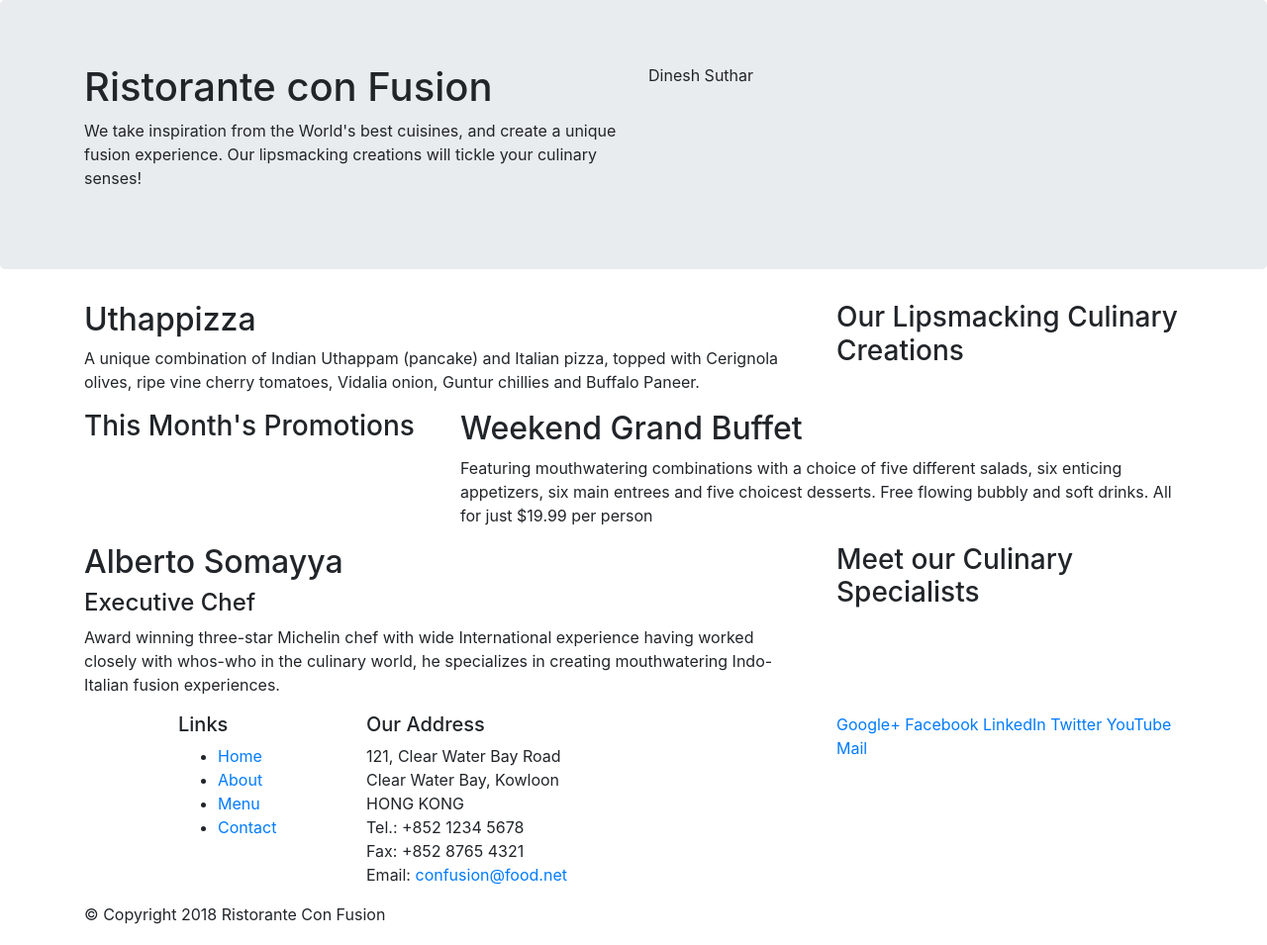
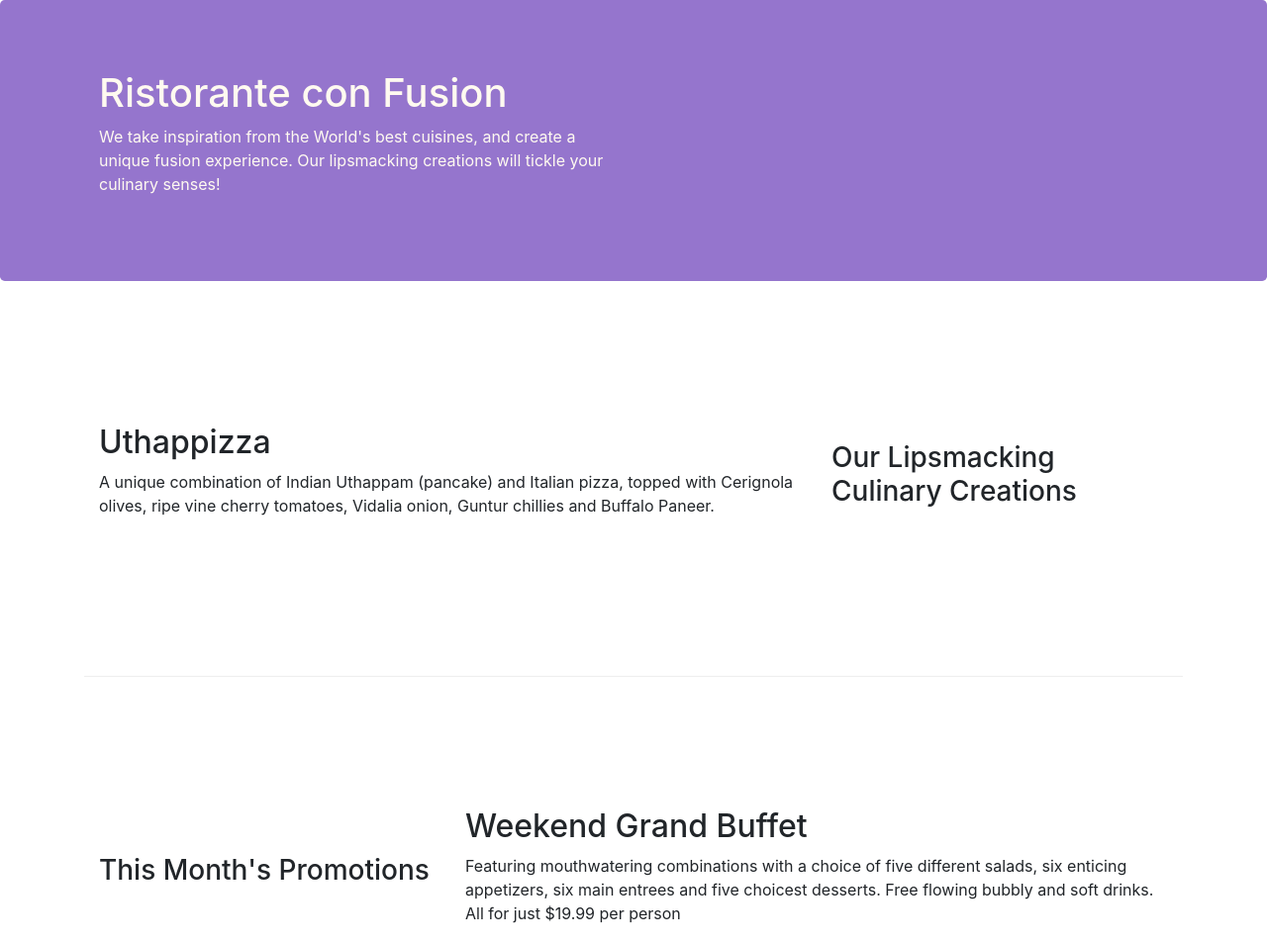
Before and after one commit to DineshSuthar54/Bootstrap, a website: page index.html in a window 1280 px wide. Shown: the top 955 px of the page at 99% size. Drawn offline with nearby package versions, Linux system fonts and the light colour scheme.

Commit message:
Bootstrap Grif Part 2

```diff
--- /dev/null
+++ b/css/styles.css
@@ -0,0 +1,37 @@
+.row-header {
+
+    margin: 0px auto;
+    padding: 0px auto;
+}
+
+
+.row-content {
+
+    margin: 0px;
+    padding: 50px 0px 50px 0px;
+    border-bottom: 1px ridge;
+    min-height: 400px ;
+}
+
+
+.footer {
+    background-color: #d1c4e9 ;
+    margin: 0px;
+    padding: 20px 0px 20px 0px;
+
+}
+
+
+.jumbotron {
+    padding:70px 30px 70px 30px;
+    margin: 0px auto;
+    background-color: #9575CD;
+    color: floralwhite;
+
+}
+
+*address {
+    font-size: 80%;
+    margin: 0px;
+    color: #0f0f0f;
+}
--- a/index.html
+++ b/index.html
@@ -9,6 +9,9 @@
 
     <!-- Bootstrap CSS -->
     <link rel="stylesheet" href="node_modules/bootstrap/dist/css/bootstrap.min.css">
+    <link rel="stylesheet" href="css/styles.css">
+
+
 
     <title>Ristorante Con Fusion</title>
 </head>
@@ -17,20 +20,20 @@
 
     <header class="jumbotron">
         <div class="container">
-            <div class="row">
+            <div class="row row-header align-items-center">
                 <div class="col-12 col-sm-6">
                     <h1>Ristorante con Fusion</h1>
                     <p>We take inspiration from the World's best cuisines, and create a unique fusion experience. Our lipsmacking creations will tickle your culinary senses!</p>
                 </div>
                 <div class="col-12 col-sm">
-                    <p> Dinesh Suthar</p>
+
                 </div>
             </div>
         </div>
     </header>
 
     <div class="container" >
-        <div class="row">
+        <div class="row row-content align-items-center">
             <div class="col-12 col-sm-4 order-sm-last col-sm-3 ">
                 <h3>Our Lipsmacking Culinary Creations</h3>
             </div>
@@ -41,7 +44,7 @@
         </div>
 
 
-        <div class="row">
+        <div class="row row-content align-items-center">
             <div class="col-12 col-sm-4 col-sm-3 ">
                 <h3>This Month's Promotions</h3>
             </div>
@@ -51,7 +54,7 @@
             </div>
         </div>
 
-        <div class="row">
+        <div class="row row-content">
             <div class="col-12 col-sm-4 order-sm-last col-sm-3 ">
                 <h3>Meet our Culinary Specialists</h3>
             </div>
@@ -63,12 +66,12 @@
         </div>
     </div>
 
-    <footer>
+    <footer class="footer">
         <div class="container">
             <div class="row">
                 <div class="col-4 offset-1 col-sm-2">
                     <h5>Links</h5>
-                    <ul>
+                    <ul class="list-unstyled">
                         <li><a href="#">Home</a></li>
                         <li><a href="#">About</a></li>
                         <li><a href="#">Menu</a></li>
@@ -86,8 +89,8 @@
 		              Email: <a href="mailto:confusion@food.net">confusion@food.net</a>
 		           </address>
                 </div>
-                <div class="col-12 col-sm-4">
-                    <div>
+                <div class="col-12 col-sm-4 align-self-center">
+                    <div class="text-center">
                         <a href="http://google.com/+">Google+</a>
                         <a href="http://www.facebook.com/profile.php?id=">Facebook</a>
                         <a href="http://www.linkedin.com/in/">LinkedIn</a>
@@ -97,7 +100,7 @@
                     </div>
                 </div>
            </div>
-           <div class="row">
+           <div class="row justify-content-center">
                 <div class="col-auto">
                     <p>© Copyright 2018 Ristorante Con Fusion</p>
                 </div>
```
